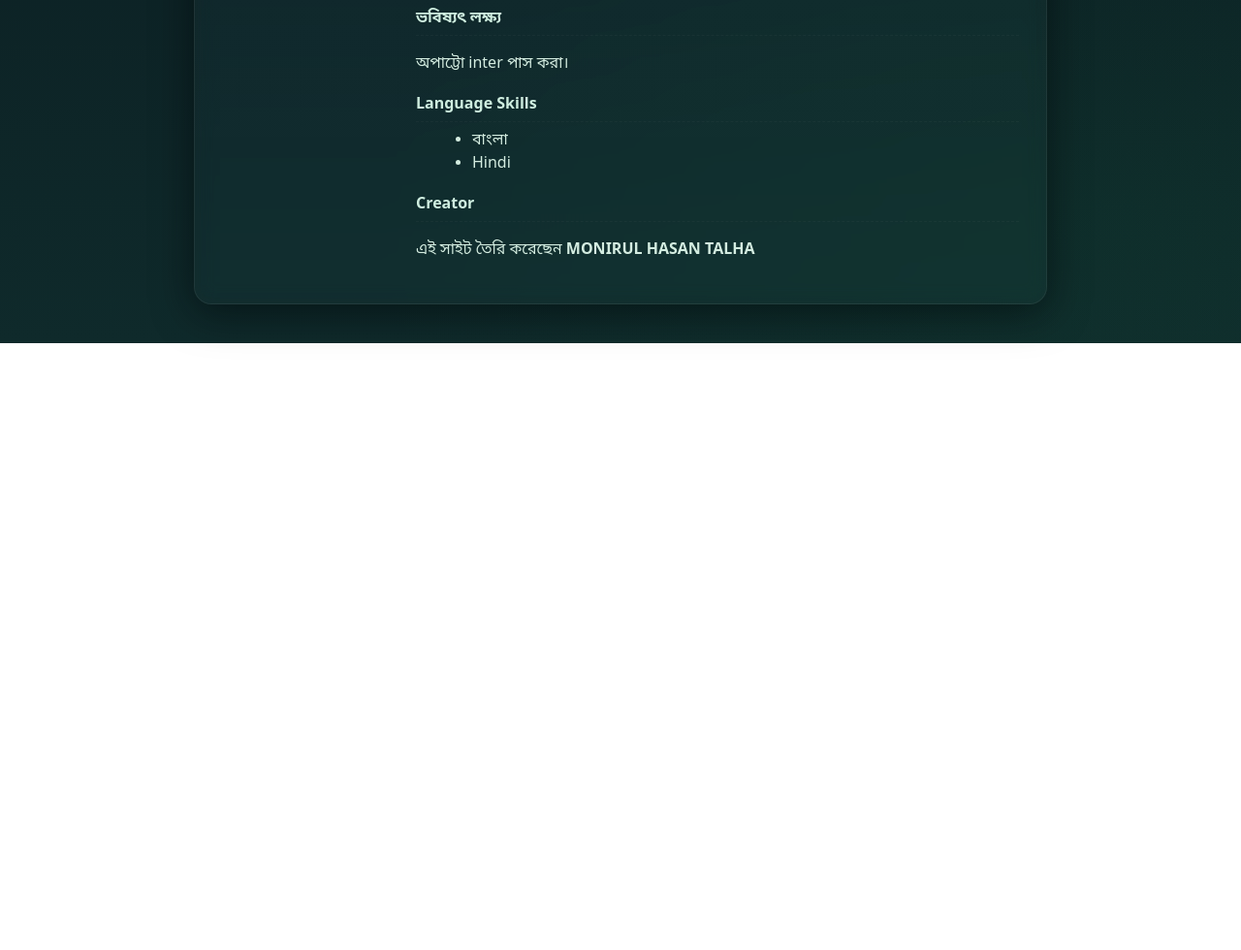
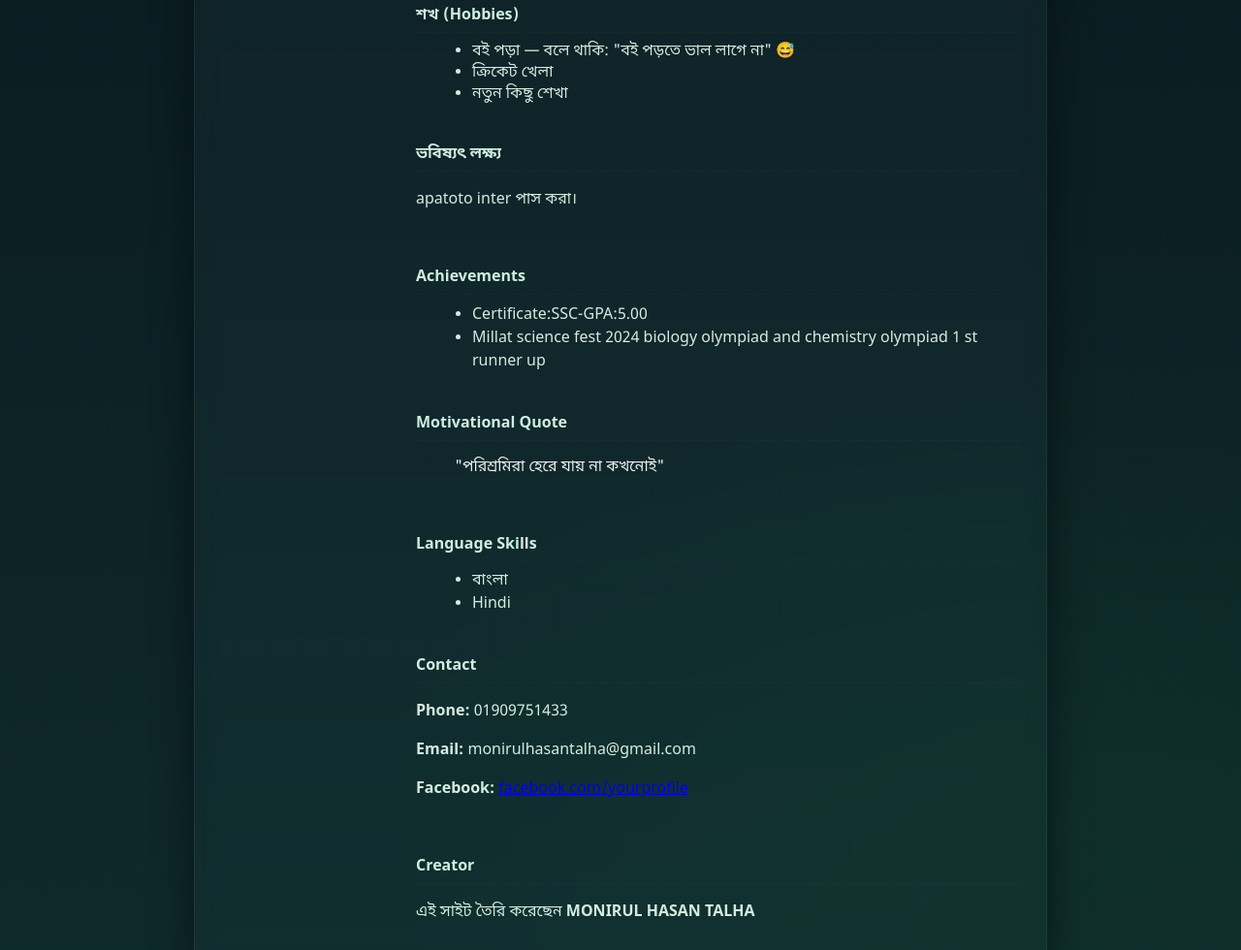
Before and after one commit to talha388204/Bio-Data, a plain HTML site: page index.html in a window 1280 px wide. Shown: the part 840-1820 px from the top of the page at 97% size. Before the commit the page ends 1194 px from the top, so only its background shows below. Drawn offline with Linux system fonts and the light colour scheme.

Commit message:
Update index.html

```diff
--- a/index.html
+++ b/index.html
@@ -123,42 +123,59 @@
         <div class="accent-line"></div>
         <h1 class="title"><span class="badge">Student</span> MONIRUL HASAN TALHA</h1>
         <div class="meta"><strong>Inter 2nd Year</strong> · BIAM Model College • <span>Contact: 01909751433</span></div>
-
+      <br>
         <h2>ব্যক্তিগত তথ্য</h2>
         <p><strong>Father’s Name:</strong> Abdul Mannan Sarker</p>
         <p><strong>Mother’s Name:</strong> Saiedatul Hure</p>
         <p><strong>Siblings:</strong> ছোট একটি বোন আছে (Aysha siddika)</p>
         <p><strong>Date of Birth:</strong> আল্লাহ যেদিন দেখাইছে ধরনীর আলো সেদিন</p>
         <p><strong>Address:</strong> gobindagonj, gaibandha</p>
-
+      <br>
         <h2>শিক্ষা</h2>
         <ul>
           <li>Inter 2nd Year – BIAM Model College</li>
           <li>SSC – Tamirul Millat Kamil Madrasah, Tongi</li>
         </ul>
-
+      <br>
         <h2>Skills</h2>
         <ul>
           <li>MS Office (Word, Excel, PowerPoint)</li>
           <li>HTML, CSS, JS Basic Coding</li>
           <li>Public Speaking — একদম ই পারি না ভাই</li>
         </ul>
-
+      <br>
         <h2>শখ (Hobbies)</h2>
         <ul>
           <li>বই পড়া — বলে থাকি: "বই পড়তে ভাল লাগে না" 😅</li>
           <li>ক্রিকেট খেলা</li>
           <li>নতুন কিছু শেখা</li>
         </ul>
-
+      <br>
         <h2>ভবিষ্যৎ লক্ষ্য</h2>
-        <p>অপাট্টো inter পাস করা।</p>
+        <p>apatoto inter পাস করা।</p>
+      <br>
+         <h2>Achievements</h2>
+        <ul>
+          <li>Certificate:SSC-GPA:5.00</li>
+          <li>Millat science fest 2024 biology olympiad and chemistry olympiad 1 st runner up</li>
+        </ul>
+      <br>
+         <h2>Motivational Quote</h2>
+           <blockquote>"পরিশ্রমিরা হেরে যায় না কখনোই"</blockquote>
+      <br>
 
         <h2>Language Skills</h2>
         <ul>
           <li>বাংলা</li>
           <li>Hindi</li>
         </ul>
+      <br>
+          <h2>Contact</h2>
+             <p><strong>Phone:</strong> 01909751433</p>
+             <p><strong>Email:</strong> monirulhasantalha@gmail.com</p>
+             <p><strong>Facebook:</strong> <a href="https://www.facebook.com/talha171219" target="_blank">facebook.com/yourprofile</a></p>
+      <br>
+
 
         <h2>Creator</h2>
         <p>এই সাইট তৈরি করেছেন <strong>MONIRUL HASAN TALHA</strong></p>
```
